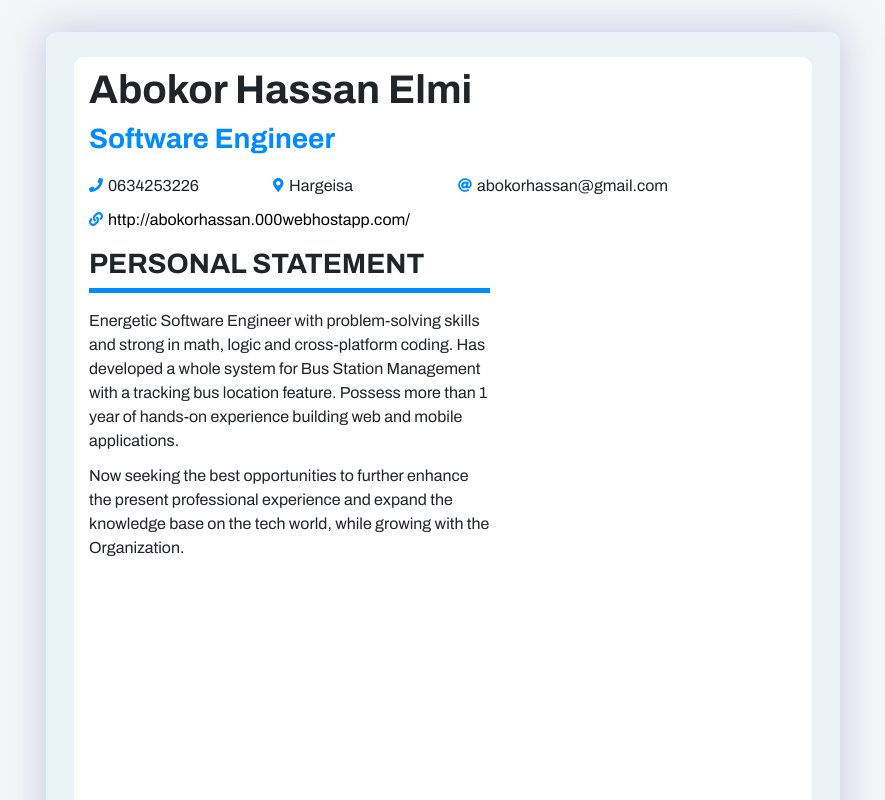
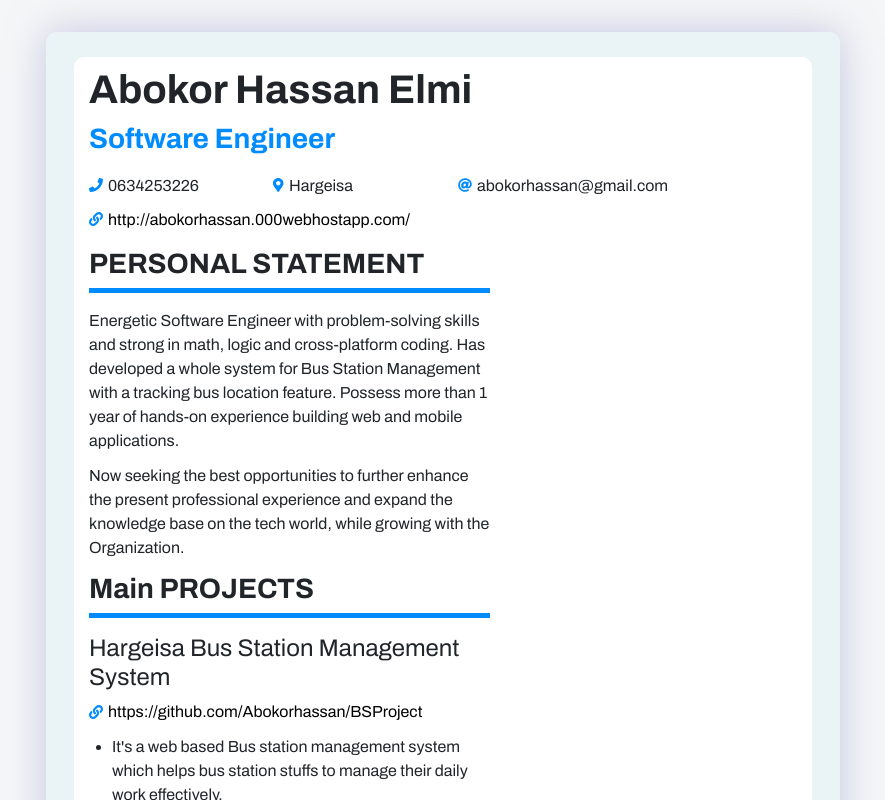
Before and after one commit to Abokorhassan/abokor-resume, a React (Create React App) app: page / in a window 1280 px wide. Shown: the whole page, without its empty margins (197-1082 px from the left). Built offline with nearby package versions, Linux system fonts and the light colour scheme.

Commit message:
Added Main Project section to the Main Section in the resume

```diff
--- a/src/components/main/index.css
+++ b/src/components/main/index.css
@@ -15,3 +15,14 @@ h3 {
 p {
   margin-bottom: 0.7rem;
 }
+
+#url-main-project {
+  word-wrap: break-word;
+  color: black;
+  /* text-decoration: underline;
+  text-decoration-color: #008cff; */
+}
+
+ul {
+  padding-left: 23px;
+}
--- a/src/components/main/index.jsx
+++ b/src/components/main/index.jsx
@@ -1,6 +1,7 @@
 import React from "react";
 import "./index.css";
 import { Row, Col } from "react-bootstrap";
+import MainProjects from "./main-projects";
 import PersonalStatement from "./perseonal-statement";
 
 const Main = () => {
@@ -9,6 +10,7 @@ const Main = () => {
       <Row>
         <Col xs={7}>
           <PersonalStatement />
+          <MainProjects />
         </Col>
         <Col xs={5}></Col>
       </Row>
--- /dev/null
+++ b/src/components/main/main-projects.jsx
@@ -0,0 +1,59 @@
+import React from "react";
+import { FontAwesomeIcon } from "@fortawesome/react-fontawesome";
+
+const MainProjects = () => {
+  return (
+    <div>
+      <h3>Main PROJECTS</h3>
+      <hr className="hr-headlines" />
+      <div>
+        <h4>Hargeisa Bus Station Management System</h4>
+        <p>
+          <FontAwesomeIcon
+            icon="link"
+            color="#008cff"
+            size="sm"
+            className="margin_btw_icon_and_label"
+          />
+          <a
+            id="url-main-project"
+            href="https://github.com/Abokorhassan/BSProject"
+          >
+            https://github.com/Abokorhassan/BSProject
+          </a>
+        </p>
+        <ul>
+          <li>
+            It's a web based Bus station management system which helps bus
+            station stuffs to manage their daily work effectively.
+          </li>
+        </ul>
+      </div>
+      <div>
+        <h4>Bus Driver Track</h4>
+        <p>
+          <FontAwesomeIcon
+            icon="link"
+            color="#008cff"
+            size="sm"
+            className="margin_btw_icon_and_label"
+          />
+          <a
+            id="url-main-project"
+            href="https://github.com/Abokorhassan/BSDriverTrack"
+          >
+            https://github.com/Abokorhassan/BSDriverTrack
+          </a>
+        </p>
+        <ul>
+          <li>
+            It's a mobile application attended to track down the location of the
+            buses.
+          </li>
+        </ul>
+      </div>
+    </div>
+  );
+};
+
+export default MainProjects;
```
